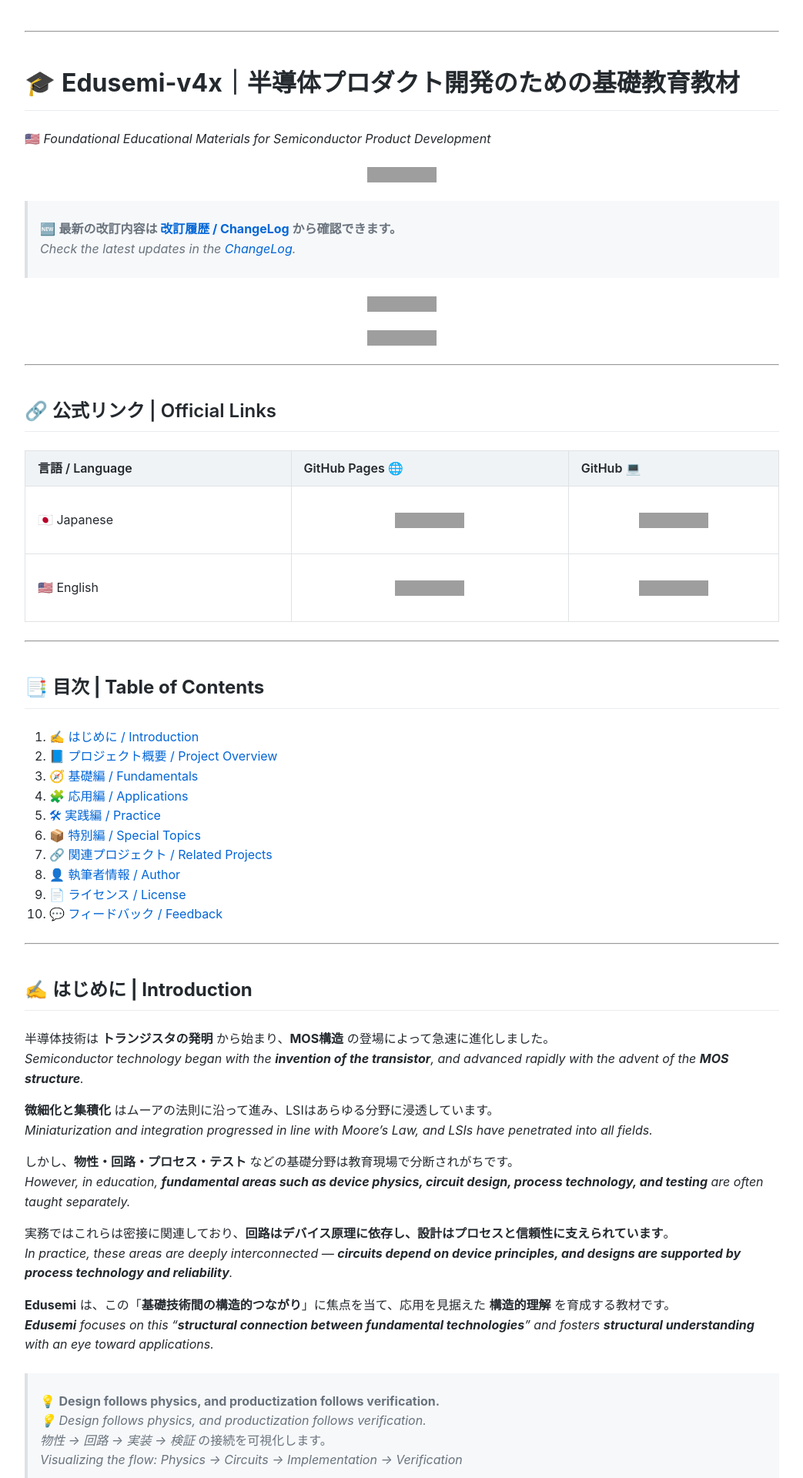
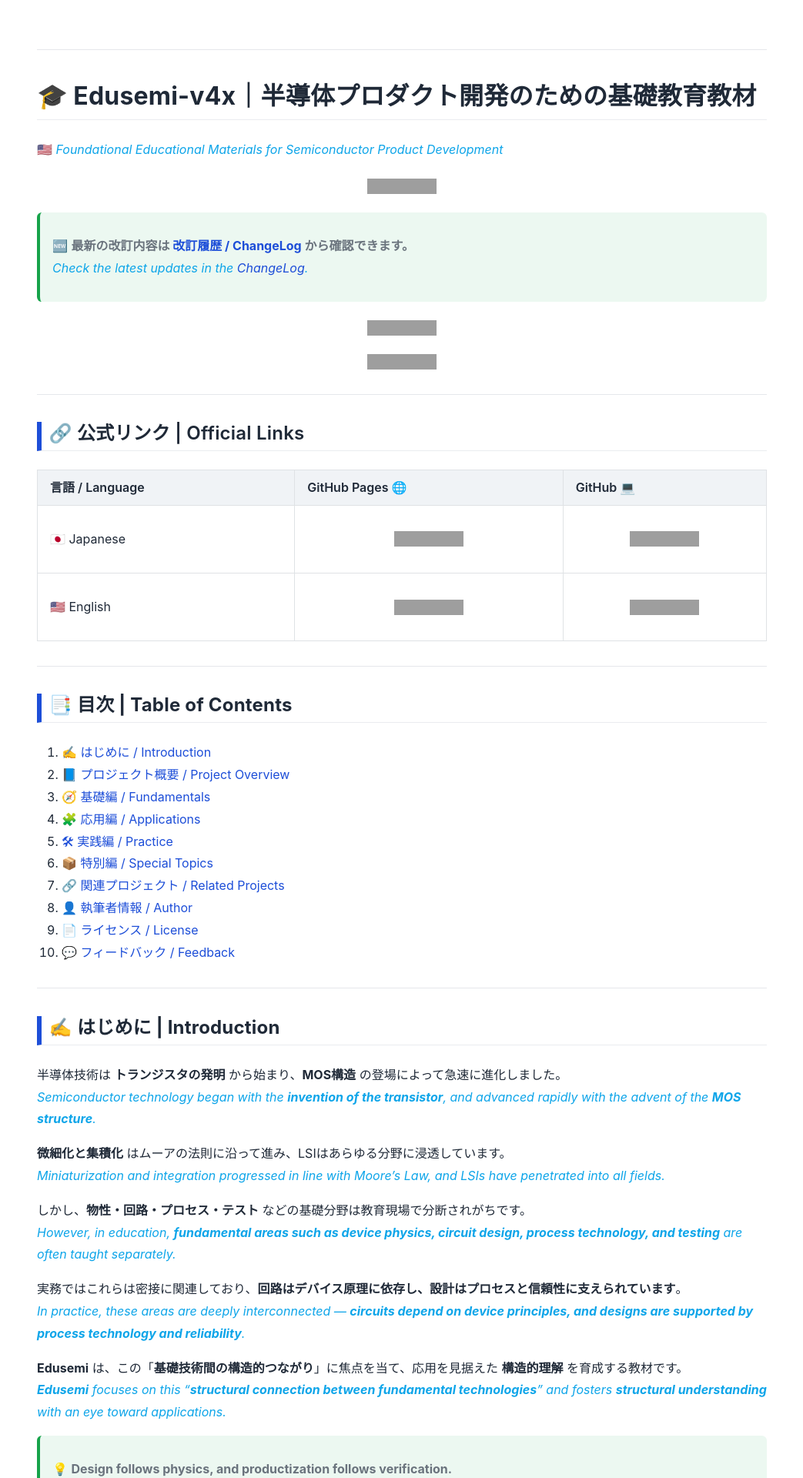
Before and after one commit to Samizo-AITL/Edusemi-v4x, a Jekyll site: the page built from index.md, in a window 1280 px wide. Shown: the top 1920 px of the page at 77% size, without its empty margins (118-1161 px from the left). Built offline with Jekyll 4.4.1, drawn with Linux system fonts in a browser that asks for light colours; grey boxes are pictures that could not be loaded.

Commit message:
Update default.html

```diff
--- a/_layouts/default.html
+++ b/_layouts/default.html
@@ -2,42 +2,50 @@
 <html lang="ja">
 <head>
   <meta charset="UTF-8">
-  <title>{{ page.title | escape }}</title>
-  <meta name="description" content="{{ site.description | default: 'Edusemi 教育ポータル' }}">
+  <title>{{ page.title | default: site.title | escape }}</title>
+  <meta name="description" content="{{ page.excerpt | default: site.description | default: 'Edusemi 教育ポータル' | strip_newlines | escape }}">
   <meta name="viewport" content="width=device-width, initial-scale=1">
   <meta name="author" content="Shinichi Samizo">
-  <link rel="stylesheet" href="{{ "/assets/css/style.css" | relative_url }}">
-  <link rel="icon" href="{{ "/assets/favicon.ico" | relative_url }}">
+  <meta name="theme-color" content="#1d4ed8">
 
-  <!-- ✅ MathJax 設定 -->
+  <!-- Base theme CSS -->
+  <link rel="stylesheet" href="{{ '/assets/css/style.css' | relative_url }}">
+  <!-- Edusemi custom CSS (テーマの後に読み込み) -->
+  <link rel="stylesheet" href="{{ '/assets/css/edusemi.css' | relative_url }}">
+  <link rel="icon" href="{{ '/assets/favicon.ico' | relative_url }}">
+
+  <!-- ✅ MathJax (CHTMLで統一) -->
   <script>
-    MathJax = {
+    window.MathJax = {
       tex: {
         inlineMath: [['$', '$'], ['\\(', '\\)']],
         displayMath: [['$$', '$$'], ['\\[', '\\]']]
       },
-      svg: { fontCache: 'global' }
+      chtml: { scale: 1.0 },   // CHTMLレンダラ設定
+      options: { skipHtmlTags: ['script','noscript','style','textarea','pre','code'] }
     };
   </script>
-  <script async src="https://cdn.jsdelivr.net/npm/mathjax@3/es5/tex-mml-chtml.js"></script>
+  <script async src="https://cdn.jsdelivr.net/npm/mathjax@3/es5/tex-chtml.js"></script>
 
-  <!-- ✅ Mermaid.js の読み込みと初期化 -->
-  <script src="https://cdn.jsdelivr.net/npm/mermaid/dist/mermaid.min.js"></script>
+  <!-- ✅ Mermaid.js -->
+  <script src="https://cdn.jsdelivr.net/npm/mermaid/dist/mermaid.min.js" defer></script>
   <script>
+    document.addEventListener('DOMContentLoaded', function(){
+      if (window.mermaid) {
         mermaid.initialize({ startOnLoad: true });
+      }
+    });
   </script>
 </head>
 
 <body>
-
-<main>
+  <main class="wrapper">
     {{ content }}
   </main>
 
-<footer>
+  <footer class="wrapper">
     <hr>
     <p>&copy; 2025 <a href="https://github.com/Samizo-AITL">Samizo Shinichi</a></p>
   </footer>
-
 </body>
 </html>
```
Lines whose indentation alone changed are shown as unchanged.
